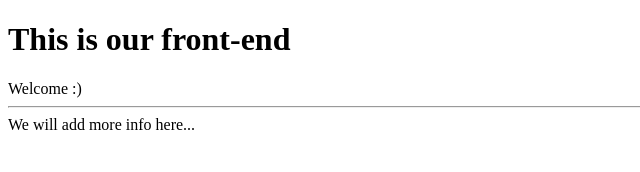
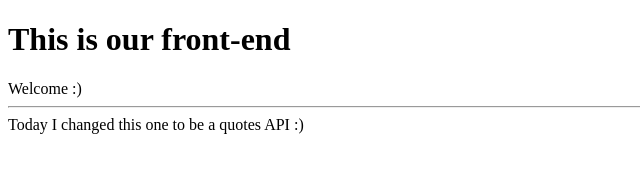
Before and after one commit to omt66/simpleexpressdemo, a website: page public/index.html in a window 1280 px wide. Shown: the whole page, without its empty margins (0-640 px from the left). Drawn offline with Linux system fonts and the light colour scheme.

Commit message:
A minor change in the HTML page :)

```diff
--- a/public/index.html
+++ b/public/index.html
@@ -11,6 +11,6 @@
   Welcome :)
 
   <hr>
-  We will add more info here...
+  Today I changed this one to be a quotes API :)
 </body>
 </html>
```
